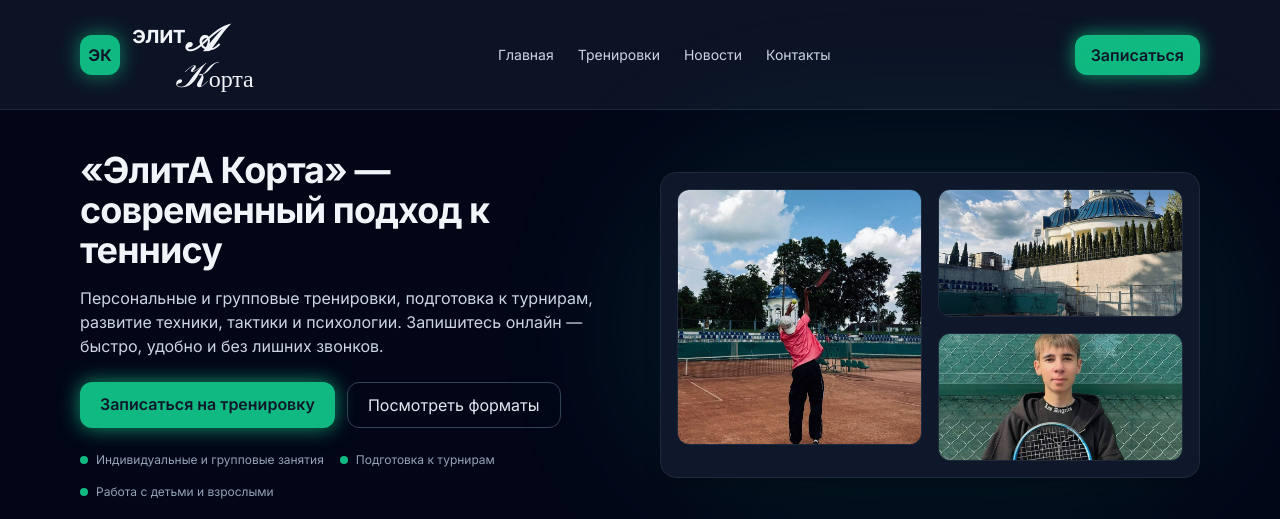
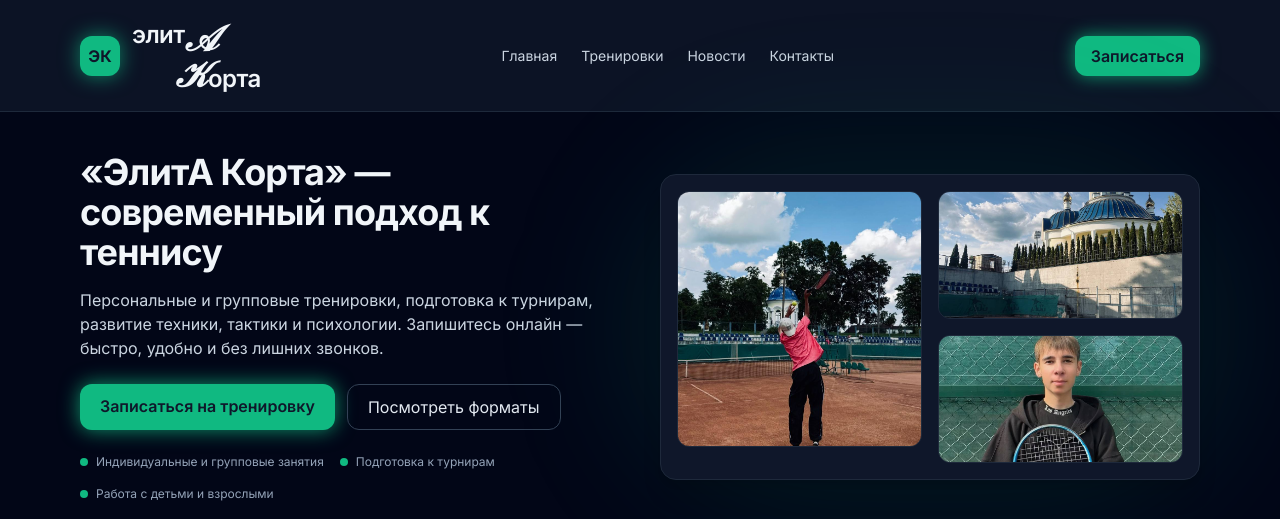
Before and after one commit to artik006/tennis_app, a FastAPI app: page / in a window 1280 px wide. Shown: the top 519 px of the page. Run offline with FastAPI, Linux system fonts and the light colour scheme; some libraries are stand-ins or nearby versions; some web fonts are replaced.

Commit message:
Update index.html

```diff
--- a/frontend/templates/index.html
+++ b/frontend/templates/index.html
@@ -41,8 +41,8 @@
                     </div>
 
                     <!-- Нижняя строка — начинается под красивой 𝒜 -->
-                    <div class="brand-script italic text-4xl -mt-1 ml-[2.7rem]">
-                        𝒦<span class="text-2xl not-italic font-normal">орта</span>
+                    <div class="text-2xl font-semibold tracking-tight -mt-1 ml-[2.7rem]">
+                        <span class="brand-script italic text-4xl">𝒦</span>орта
                     </div>
                 </div>
             </div>
```
